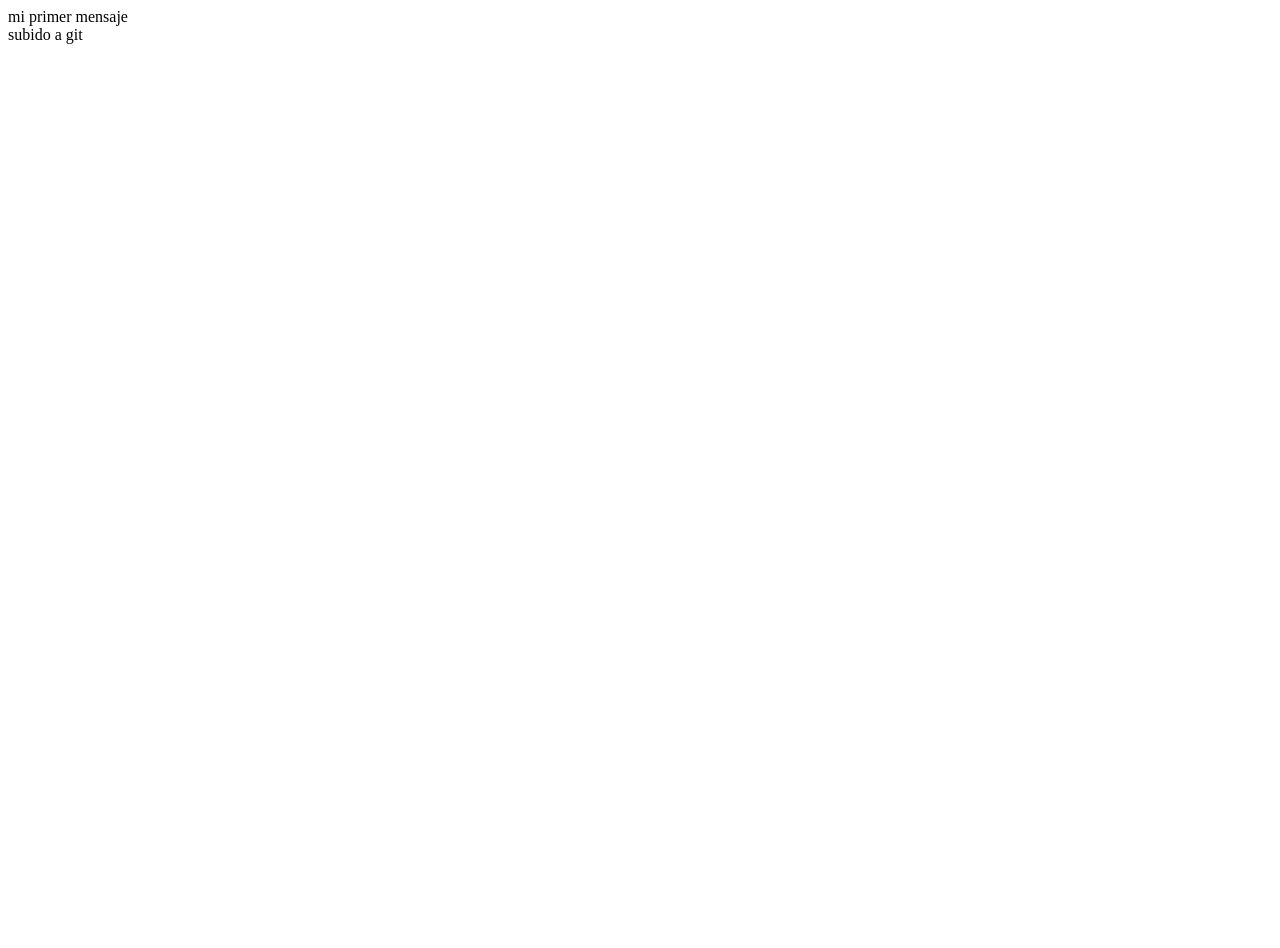
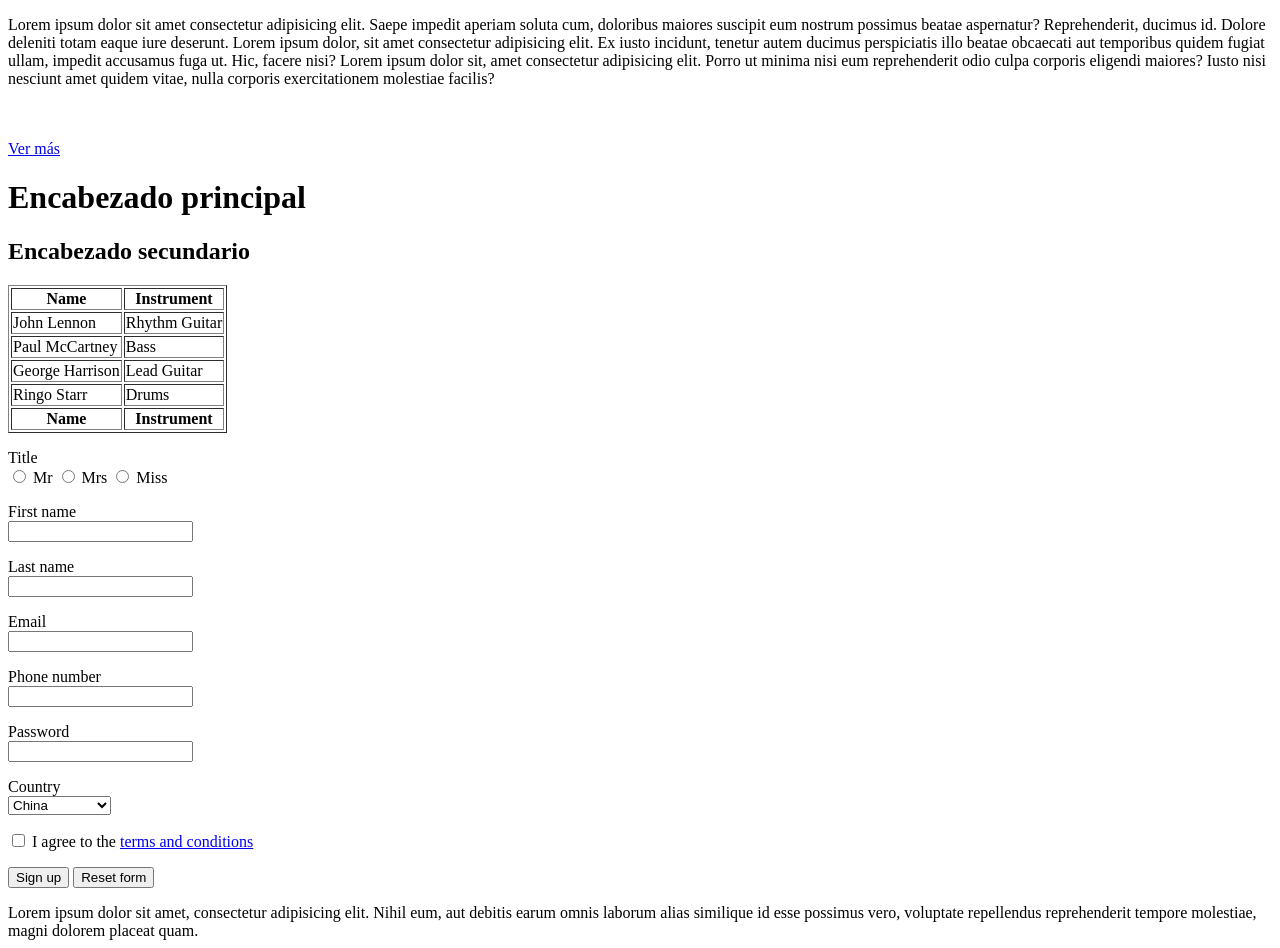
Before and after one commit to memo-iud/web_2024, a plain HTML site: page index.html in a window 1280 px wide. Before the commit the page ends 800 px from the top, so only its background shows below. Drawn offline with Linux system fonts and the light colour scheme.

Commit message:
creo tabla

```diff
--- a/index.html
+++ b/index.html
@@ -3,10 +3,107 @@
 <head>
     <meta charset="UTF-8">
     <meta name="viewport" content="width=device-width, initial-scale=1.0">
-    <title>Repisitorio Central</title>
+    <title>Repositorio Central</title>
 </head>
 <body>
-    mi primer mensaje
-    <br>subido a git
+    <p id="" class="">Lorem ipsum dolor sit amet consectetur adipisicing elit. Saepe impedit aperiam soluta cum, doloribus maiores suscipit eum nostrum possimus beatae aspernatur? Reprehenderit, ducimus id. Dolore deleniti totam eaque iure deserunt.
+    Lorem ipsum dolor, sit amet consectetur adipisicing elit. Ex iusto incidunt, tenetur autem ducimus perspiciatis illo beatae obcaecati aut temporibus quidem fugiat ullam, impedit accusamus fuga ut. Hic, facere nisi?
+    Lorem ipsum dolor sit, amet consectetur adipisicing elit. Porro ut minima nisi eum reprehenderit odio culpa corporis eligendi maiores? Iusto nisi nesciunt amet quidem vitae, nulla corporis exercitationem molestiae facilis?
+    </p><br><br>
+    <a href="#">Ver más</a>
+    <h1>Encabezado principal</h1>
+    <h2>Encabezado secundario</h2>
+    <table border="1" >
+        <thead>
+          <tr>
+            <th>Name</th>
+            <th>Instrument</th>
+          </tr>
+        </thead>
+        <tfoot>
+          <tr>
+            <th>Name</th>
+            <th>Instrument</th>
+          </tr>
+        </tfoot>
+        <tbody>
+          <tr>
+            <td>John Lennon</td>
+            <td>Rhythm Guitar</td>
+          </tr>
+          <tr>
+            <td>Paul McCartney</td>
+            <td>Bass</td>
+          </tr>
+          <tr>
+            <td>George Harrison</td>
+            <td>Lead Guitar</td>
+          </tr>
+          <tr>
+            <td>Ringo Starr</td>
+            <td>Drums</td>
+          </tr>
+        </tbody>
+      </table>
+      <form action="/signup" method="post">
+        <p>
+          <label>Title</label><br>
+          <label>
+            <input type="radio" name="title" value="mr">
+            Mr
+          </label>
+          <label>
+            <input type="radio" name="title" value="mrs">
+            Mrs
+          </label>
+          <label>
+            <input type="radio" name="title" value="miss">
+            Miss
+          </label>
+        </p>
+        <p>
+          <label>First name</label><br>
+          <input type="text" name="first_name">
+        </p>
+        <p>
+          <label>Last name</label><br>
+          <input type="text" name="last_name">
+        </p>
+        <p>
+          <label>Email</label><br>
+          <input type="email" name="email" required>
+        </p>
+        <p>
+          <label>Phone number</label><br>
+          <input type="tel" name="phone">
+        </p>
+        <p>
+          <label>Password</label><br>
+          <input type="password" name="password">
+        </p>
+        <p>
+          <label>Country</label><br>
+          <select>
+            <option>China</option>
+            <option>India</option>
+            <option>United States</option>
+            <option>Indonesia</option>
+            <option>Brazil</option>
+          </select>
+        </p>
+        <p>
+          <label>
+            <input type="checkbox" value="terms">
+            I agree to the <a href="/terms">terms and conditions</a>
+          </label>
+        </p>
+        <p>
+          <button>Sign up</button>
+          <button type="reset">Reset form</button>
+        </p>
+      </form>
+    Lorem ipsum dolor sit amet, consectetur adipisicing elit.
+    Nihil eum, aut debitis earum omnis laborum alias similique id esse possimus vero,
+    voluptate repellendus reprehenderit tempore molestiae, magni dolorem placeat quam.
 </body>
 </html>
```
